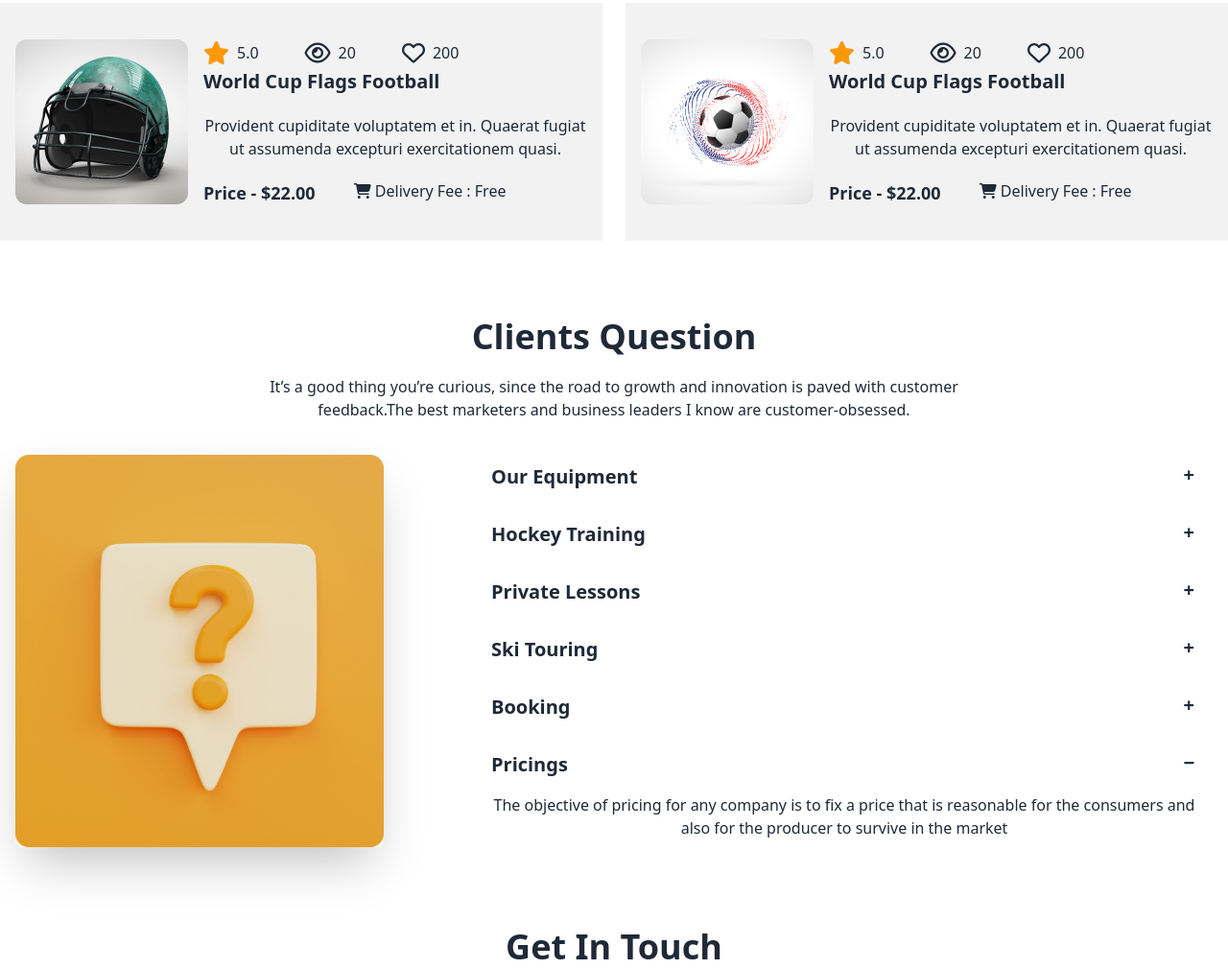
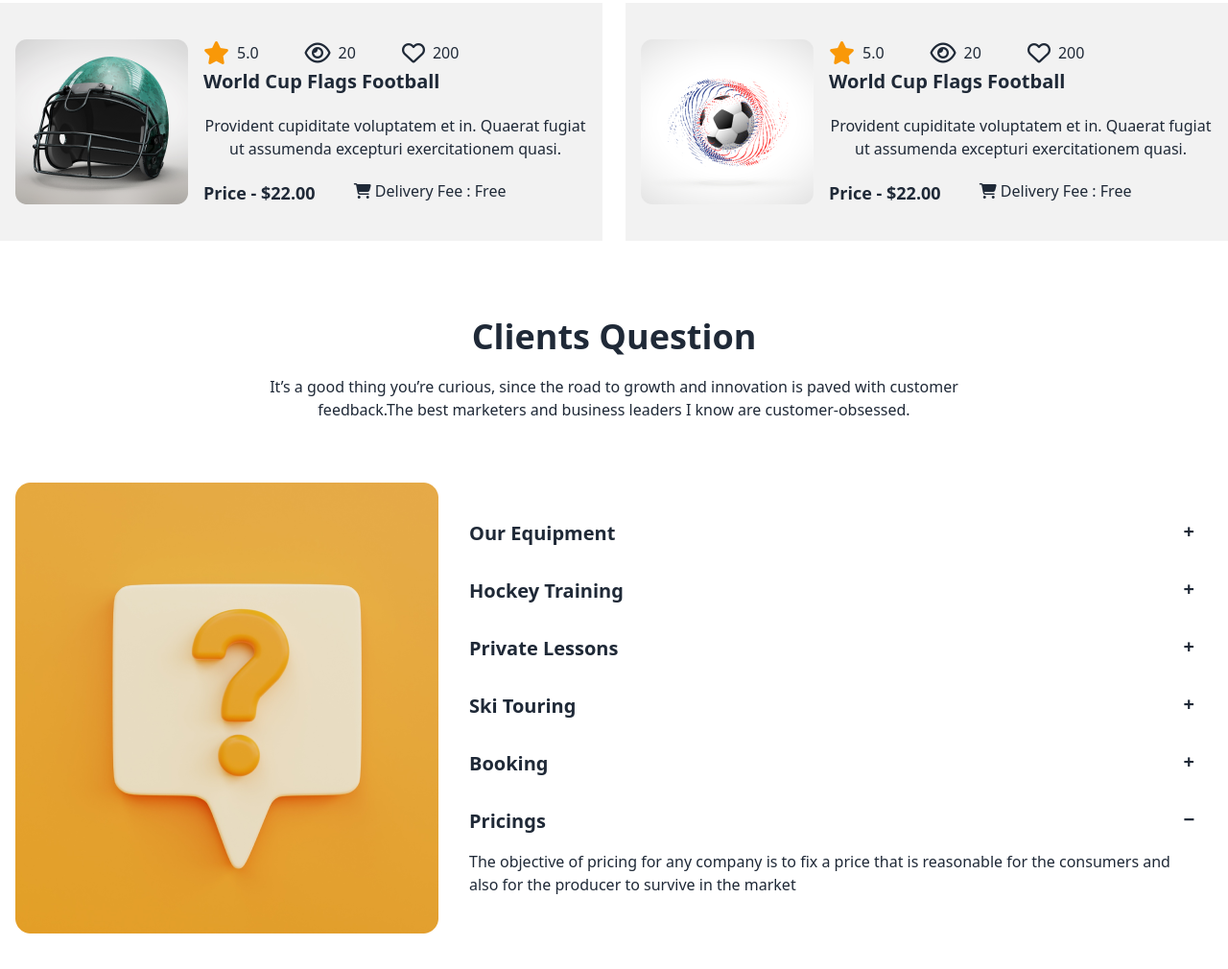
Before and after one commit to iatoha/iat-assinment-3, a plain HTML site: page index.html in a window 1280 px wide. Shown: the part 3933-4943 px from the top of the page at 96% size. Drawn offline with nearby package versions, Linux system fonts and the light colour scheme.

Commit message:
last step done'

```diff
--- a/index.html
+++ b/index.html
@@ -536,13 +536,14 @@
       <p class="text-base lg:max-w-3xl mx-auto s p-color">
         It’s a good thing you’re curious, since the road to growth and innovation is paved with customer feedback.The
         best marketers and business leaders I know are customer-obsessed.</p>
-
+    </section>
     <!-- question section main part -->
-      <div class="hero min-h-screen lg:-my-40 ">
-        <div class="hero-content lg:gap-24 flex-col lg:flex-row">
-          <img src="Images/11.png" class="w-3/4 lg:max-w-sm rounded-lg shadow-2xl" />
+    <section class="container mx-auto mt-72">
+      <div class="hero ">
+        <div class="hero-content flex-col lg:flex-row justify-between">
+          <img class="" src="Images/11.png" />
           <div>
-            <!--first Question-->
+            <!--1st Question-->
             <div class="collapse collapse-plus ">
                 <input type="radio" name="my-accordion-2" checked="checked" />
                 <div class="collapse-title text-xl font-bold justify- flex justify-start ">
@@ -551,11 +552,10 @@
                 <div class="collapse-content">
                   <p>
                     Our Equipment & Activity Levels · Custom Bikes. The bikes below reflect our largest fleet and are used
-                  on many of our trips in Europe. For some European regions ...
-                </p>
+                    on many of our trips in Europe. For some European regions ... </p>
                 </div>
               </div>
-            <!--second Question-->
+               <!--2nd Question-->
               <div class="collapse collapse-plus ">
                 <input type="radio" name="my-accordion-2" />
                 <div class="collapse-title text-xl font-bold justify- flex justify-start ">
@@ -566,7 +566,7 @@
                     game to the next level.</p>
                 </div>
               </div>
-            <!--third Question-->
+               <!--3rd Question-->
               <div class="collapse collapse-plus ">
                 <input type="radio" name="my-accordion-2" />
                 <div class="collapse-title text-xl font-bold justify- flex justify-start">
@@ -577,7 +577,7 @@
                     overusing one.</p>
                 </div>
               </div>
-            <!--forth Question-->
+               <!--4th Question-->
               <div class="collapse collapse-plus ">
                 <input type="radio" name="my-accordion-2" checked="checked" />
                 <div class="collapse-title text-xl font-bold justify- flex justify-start">
@@ -588,7 +588,7 @@
                     access to the trailhead, i.e. plowed roads, snowcats, or aircraft</p>
                 </div>
           </div>
-            <!--fifth Question-->
+               <!--5th Question-->
               <div class="collapse collapse-plus ">
                 <input type="radio" name="my-accordion-2" checked="checked" />
                 <div class="collapse-title text-xl font-bold justify- flex justify-start">
@@ -598,15 +598,17 @@
                   <p>Book Now — Choose From a Wide Range of Properties Which Booking.com Offers. Search Now!</p>
                 </div>
           </div>
-            <!--sixth Question-->
+               <!--6th Question-->
               <div class="collapse collapse-plus ">
                 <input type="radio" name="my-accordion-2" checked="checked" />
                 <div class="collapse-title text-xl font-bold justify- flex justify-start">
                   Pricings
                 </div>
                 <div class="collapse-content">
-                <p>The objective of pricing for any company is to fix a price that is reasonable for the consumers and
-                  also for the producer to survive in the market</p>
+                  <p>
+                    The objective of pricing for any company is to fix a price that is reasonable for the consumers and
+                    also for the producer to survive in the market
+                  </p>
                 </div>
           </div>
         </div>
```
Lines whose indentation alone changed are shown as unchanged.
